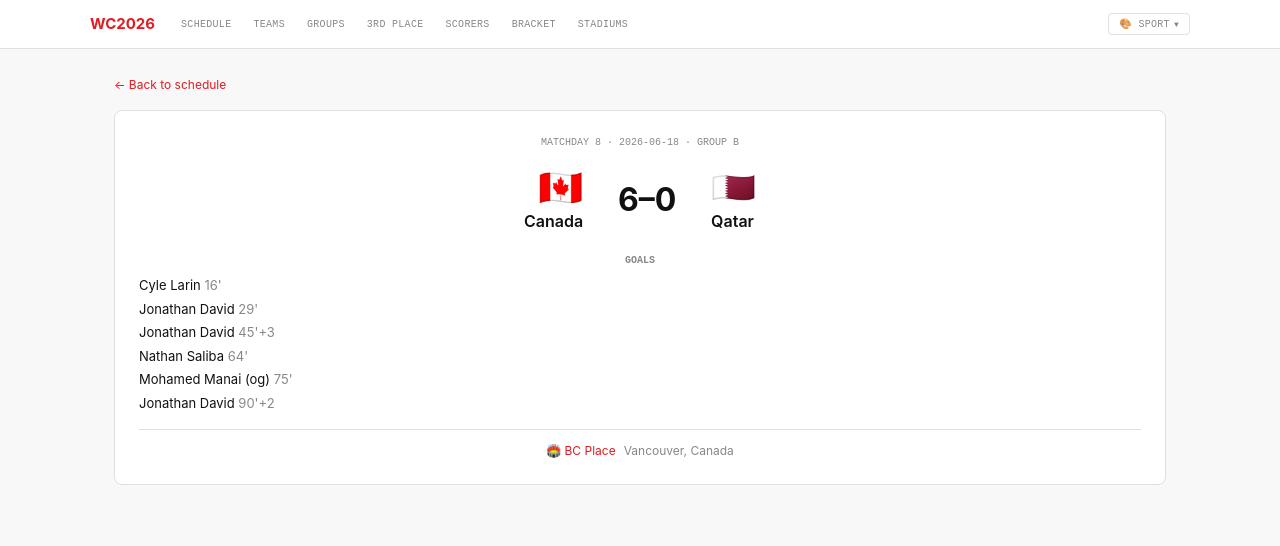
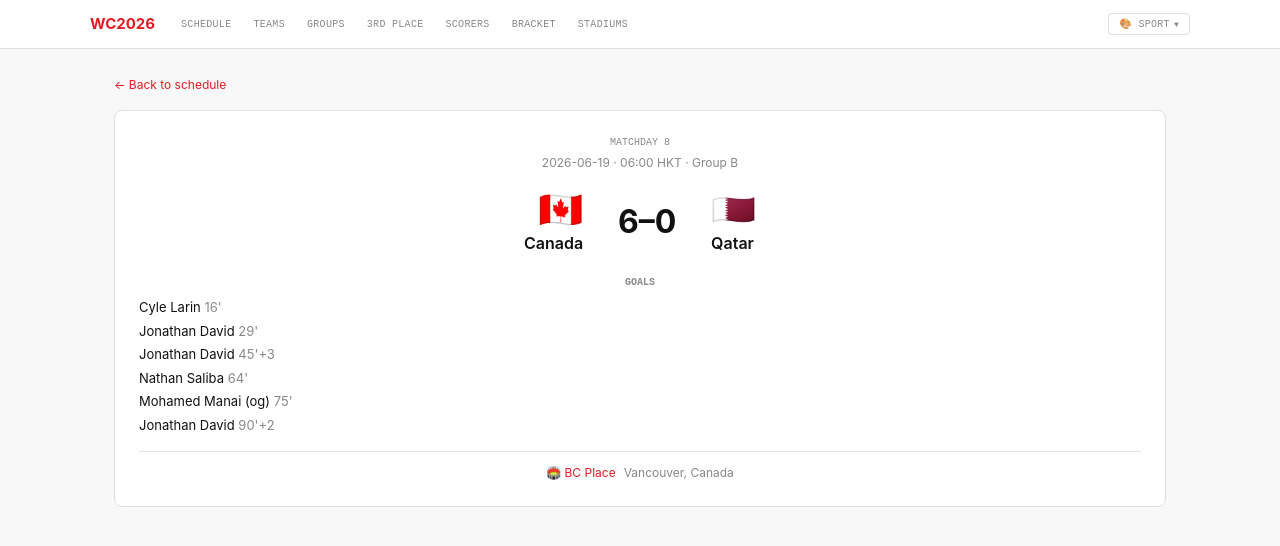
Before and after one commit to codeguy0425/worldcup2026_v2, a React (Vite) app in the folder app/: page /#/match/10 in a window 1280 px wide. Shown: the top 546 px of the page. Built offline with nearby package versions, Linux system fonts and the light colour scheme.

Commit message:
feat: show HKT time on match page

```diff
--- a/app/src/pages/index.tsx
+++ b/app/src/pages/index.tsx
@@ -12,6 +12,7 @@ import { useParams, Link } from 'react-router-dom'
 import { useState } from 'react'
 import { useJson } from '../hooks/useJson'
 import { shortHkt } from '../hooks/hkTime'
+import { toHkt } from '../hooks/hkTime'
 
 // ─── Schedule Page ───
 
@@ -161,8 +162,11 @@ export function MatchPage() {
     <div>
       <Link to="/schedule" style={{ fontSize: '12px', color: 'var(--accent)', marginBottom: '16px', display: 'inline-block' }}>← Back to schedule</Link>
       <div style={{ background: 'var(--surface)', borderRadius: 'var(--radius-md)', border: '1px solid var(--border)', padding: '24px', textAlign: 'center' }}>
-        <p style={{ fontFamily: 'var(--font-mono)', fontSize: '10px', color: 'var(--text-muted)', textTransform: 'uppercase', marginBottom: '16px' }}>
-          {m.round} · {m.date} · Group {m.group}
+        <p style={{ fontFamily: 'var(--font-mono)', fontSize: '10px', color: 'var(--text-muted)', textTransform: 'uppercase', marginBottom: '4px' }}>
+          {m.round}
+        </p>
+        <p style={{ fontSize: '12px', color: 'var(--text-muted)', marginBottom: '16px' }}>
+          {(() => { const h = toHkt(m.date, m.timeUtc); return `${h.date} · ${h.time} HKT` })()}{m.group ? ` · Group ${m.group}` : ''}
         </p>
         <div style={{ display: 'flex', alignItems: 'center', justifyContent: 'center', gap: '24px' }}>
           <div style={{ textAlign: 'right' }}>
```
